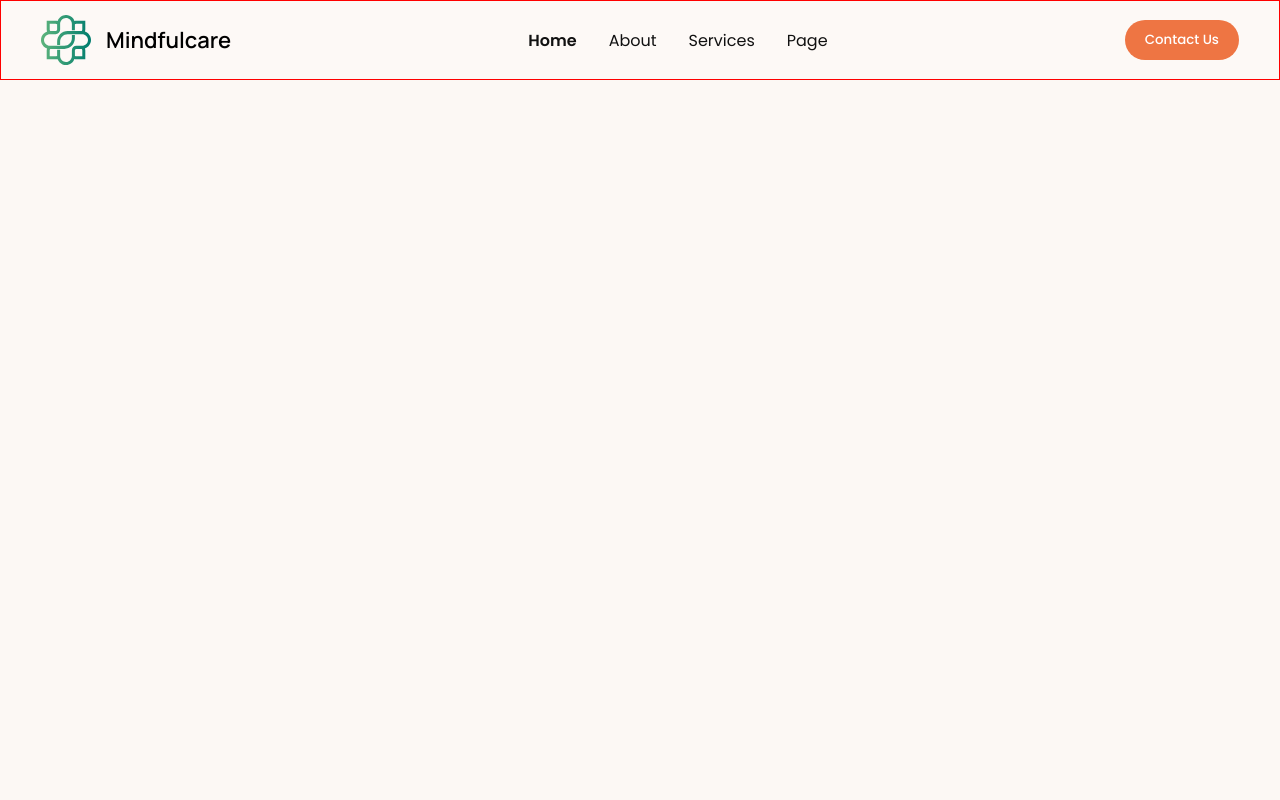
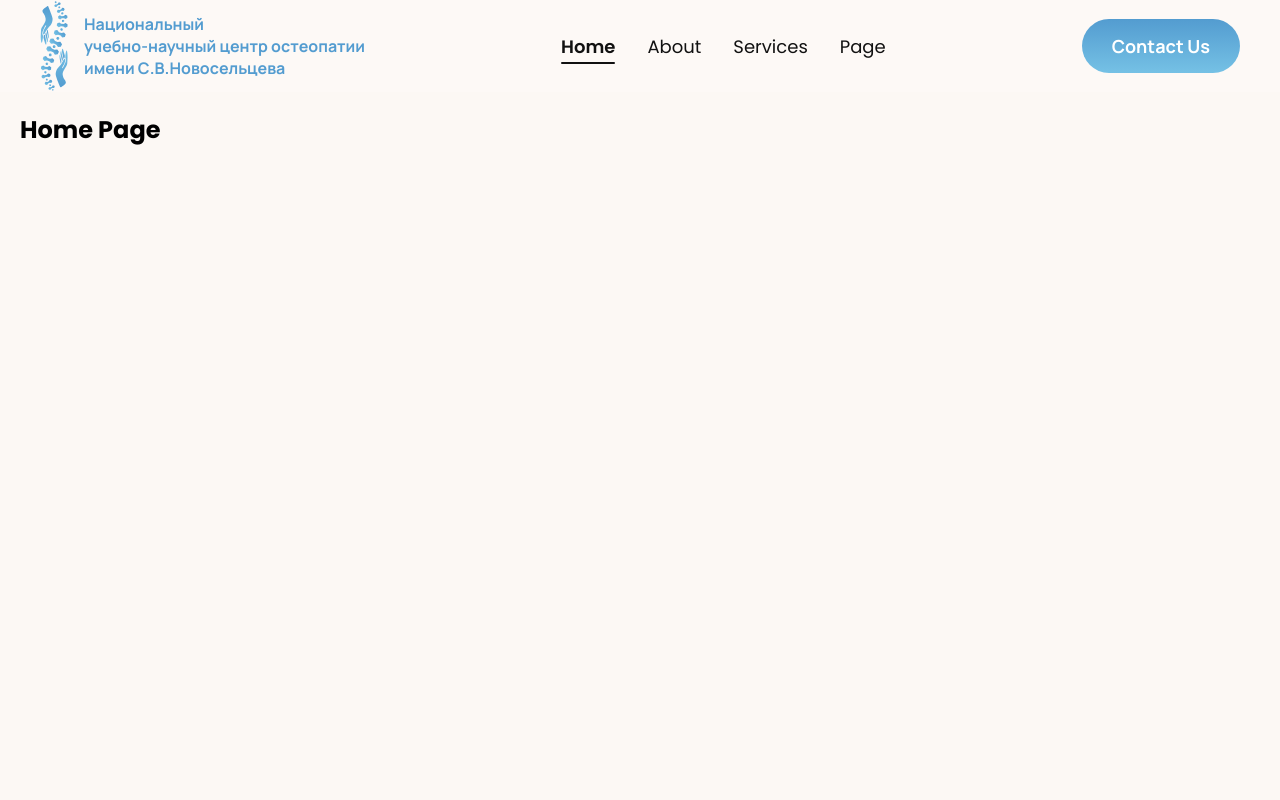
Before and after one commit to uzhojiakbar/Mindfulcare, a Next.js app: page / in a window 1280 px wide. Shown: the top 800 px of the page. Built offline with nearby package versions, Linux system fonts and the light colour scheme.

Commit message:
Navbar with animations

```diff
--- a/src/app/globals.css
+++ b/src/app/globals.css
@@ -11,10 +11,22 @@
 
 :root {
   --background: #fcf8f4;
+  --logo-text-color: #539cd0;
+  --button-background: linear-gradient(180deg, #539cd0 0%, #75c1e5 100%);
+  --button-background-hover: linear-gradient(270deg, #75c1e5 0%, #539cd0 100%);
 }
 
 html,
 body {
   max-width: 100vw;
   background-color: var(--background);
+
+  scroll-behavior: smooth;
+  scroll-padding-top: 95px; /* sticky navbar balandligi uchun */
 }
+
+.page-container {
+  min-height: 100vh;
+  padding: 20px;
+  box-sizing: border-box;
+}
--- a/src/app/page.jsx
+++ b/src/app/page.jsx
@@ -1,8 +1,22 @@
 'use client'
 import Hero from "@/components/Hero"
+import Navbar from "@/components/Navar/Navbar"
 
 export default function Home() {
   return <>
+    <Navbar />
     <Hero />
+    <section className="page-container" id="home">
+      <h1>Home Page</h1>
+    </section>
+    <section className="page-container" id="about">
+      <h1>About Page</h1>
+    </section>
+    <section className="page-container" id="services">
+      <h1>Services Page</h1>
+    </section>
+    <section className="page-container" id="page">
+      <h1>[Page] Page</h1>
+    </section>
   </>
 }
--- a/src/components/Hero/index.jsx
+++ b/src/components/Hero/index.jsx
@@ -6,8 +6,7 @@ import { Wrapper } from "./style"
 
 const Hero = () => {
     return (
-        <Wrapper data-aos="fade-up">
-            <Navbar />
+        <Wrapper >
         </Wrapper>
     )
 }
--- a/src/components/Hero/style.js
+++ b/src/components/Hero/style.js
@@ -1,3 +1,3 @@
 const { default: styled } = require("styled-components");
 
-export const Wrapper = styled.section``
+export const Wrapper = styled.div``
--- a/src/components/Navar/Navbar.jsx
+++ b/src/components/Navar/Navbar.jsx
@@ -1,85 +1,177 @@
 'use client'
+import { useEffect, useState } from 'react'
 import styled from 'styled-components'
+import { motion } from 'framer-motion'
+
+const sections = ['home', 'about', 'services', 'page']
 
 const NavbarWrapper = styled.header`
   width: 100%;
-  height: 80px;
+  height: 92px;
   background-color: #fdf9f6;
   display: flex;
   align-items: center;
   justify-content: space-between;
-  padding: 0 40px;
-  box-sizing: border-box;
+  padding: 20px 40px;
 
-
-  border: 1px solid red;
+  position: sticky;
+  z-index: 1000;
+  top: 0;
+  left: 0;
 `
-
 const Logo = styled.div`
   display: flex;
   align-items: center;
-  font-family: 'Manrope';
-  font-weight: 600;
-  font-size: 22px;
+
   gap: 15px;
 
   user-select: none;
+  cursor: pointer;
+
+  span{
+    color: var(--logo-text-color);
+    font-weight: 700;
+    font-family: 'Manrope';
+    font-size: 16px;
+  }
   img {
-    width: 50px;
-    height: 50px;
+    width: 29px;
+    height: 100%;
   }
 `
-
-const NavLinks = styled.nav`
+const NavWrapper = styled.nav`
+  position: relative;
   display: flex;
   gap: 2rem;
-  a {
+`
+
+const NavItem = styled.a`
+  position: relative;
+  font-family: "Poppins", sans-serif;
+  font-size: 18px;
+  font-weight: ${({ isActive }) => (isActive ? 600 : 400)};
   color: #111;
+  cursor: pointer;
   text-decoration: none;
-    font-weight: 400;
-    transition: 0.3s;
+  padding: 4px 0;
+  transition: color 0.3s ease;
 
   &:hover {
     opacity: 0.7;
   }
+`
 
-    &.active {
-      font-weight: 600;
-    }
-  }
+const Underline = styled(motion.div)`
+  position: absolute;
+  bottom: 0;
+  height: 2px;
+  background: #111;
+  border-radius: 999px;
 `
 
 const Button = styled.button`
-  background-color: #ee7543;
-  color: white;
+  position: relative;
+  overflow: hidden;
   border: none;
-  padding: 10px 20px;
+  padding: 15px 30px;
   border-radius: 9999px;
   font-weight: 500;
   cursor: pointer;
-  transition: 0.3s;
+  background: var(--button-background);
+  z-index: 0;
 
-  &:hover {
-    opacity: 0.85;
+  font-weight: 700;
+  font-family: 'Manrope';
+  font-size: 18px;
+  color: white;
+
+
+ &::before {
+    content: "";
+    position: absolute;
+    inset: 0;
+    background: var(--button-background-hover);
+    z-index: -1;
+    opacity: 0;
+    transition: opacity 0.2s ease-in-out;
   }
-`
+
+  &:hover::before {
+    opacity: 1;
+  }`
 
 const Navbar = () => {
+  const [activeLink, setActiveLink] = useState('home')
+  const [indicatorProps, setIndicatorProps] = useState({ left: 0, width: 0 })
+
+  const handleScroll = () => {
+    let currentSection = 'home'
+    for (let id of sections) {
+      const el = document.getElementById(id)
+      if (el) {
+        const rect = el.getBoundingClientRect()
+        if (rect.top <= 100 && rect.bottom >= 100) {
+          currentSection = id
+          break
+        }
+      }
+    }
+    setActiveLink(currentSection)
+  }
+
+  useEffect(() => {
+    window.addEventListener('scroll', handleScroll)
+    handleScroll()
+    return () => window.removeEventListener('scroll', handleScroll)
+  }, [])
+
+  useEffect(() => {
+    const el = document.querySelector(`[data-nav="${activeLink}"]`)
+    if (el) {
+      const { offsetLeft, offsetWidth } = el
+      setIndicatorProps({ left: offsetLeft, width: offsetWidth })
+    }
+  }, [activeLink])
+
+  const scrollToSection = (id) => {
+    const el = document.getElementById(id)
+    if (el) el.scrollIntoView({ behavior: 'smooth' })
+  }
+
   return (
-        <NavbarWrapper>
+    <NavbarWrapper data-aos="zoom-in" data-aos-duration="1000">
       <Logo>
-                <img src="/favicon.svg" alt="logo" />
-                Mindfulcare
+        <img src="/logo.svg" alt="logo" />
+        <span>
+          Национальный <br />
+          учебно-научный центр остеопатии <br /> имени С.В.Новосельцева
+        </span>
       </Logo>
 
-            <NavLinks>
-                <a href="#" className="active">Home</a>
-                <a href="#">About</a>
-                <a href="#">Services</a>
-                <a href="#">Page</a>
-            </NavLinks>
+      <NavWrapper>
 
+        {sections.map(id => (
+          <NavItem
+            key={id}
+            data-nav={id}
+            onClick={() => scrollToSection(id)}
+            isActive={activeLink === id}
+          >
+            {id.charAt(0).toUpperCase() + id.slice(1)}
+          </NavItem>
+        ))}
+
+        <Underline
+          layout
+          transition={{ type: 'spring', stiffness: 500, damping: 30 }}
+          style={{
+            left: indicatorProps.left,
+            width: indicatorProps.width,
+          }}
+        />
+      </NavWrapper>
       <Button>Contact Us</Button>
+
     </NavbarWrapper>
   )
 }
```
Also changed, not shown: public/logo.svg (added). Lines whose indentation alone changed are shown as unchanged.
